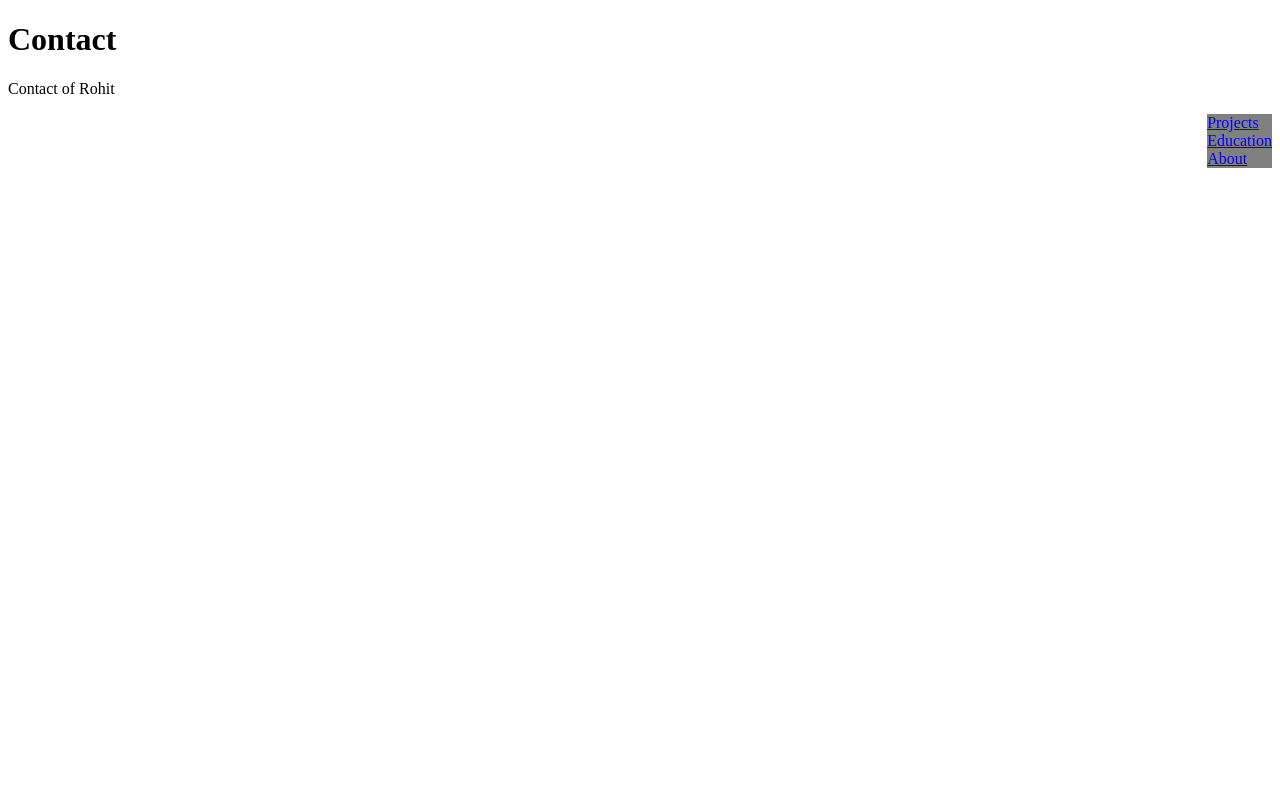
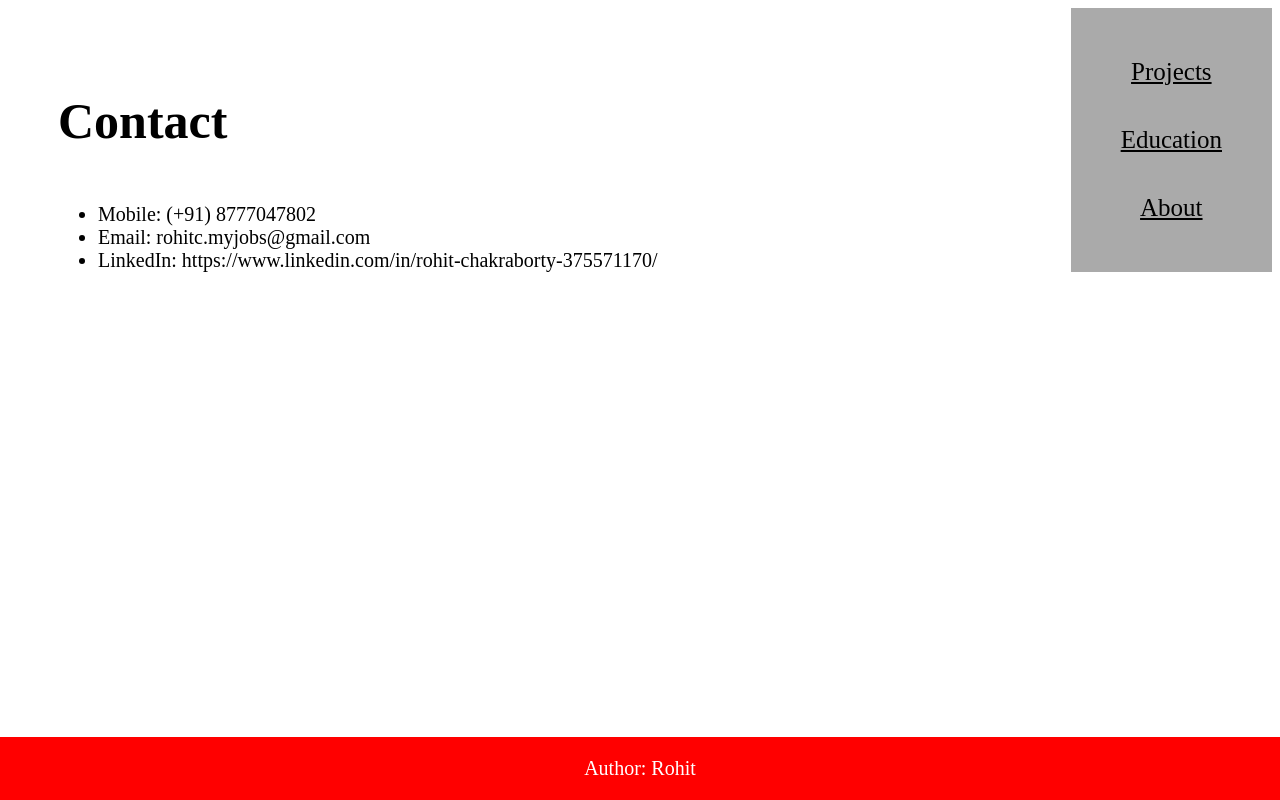
Before and after one commit to ROHIT779/my_website, a plain HTML site: page my_website/pages/contact.html in a window 1280 px wide. Drawn offline with Linux system fonts and the light colour scheme.

Commit message:
added css for contact and projects

```diff
--- a/my_website/css/style-contact.css
+++ b/my_website/css/style-contact.css
@@ -1,17 +1,52 @@
 html{
     height:100%;
 }
-
 body{
+    display: flex;
     background-color: white;
 }
+footer{
+    position: fixed;
+   left: 0;
+   bottom: 0;
+   width: 100%;
+   background-color: red;
+   color: white;
+   text-align: center;
+}
+h1{
+    font-size: 50px;
+}
+h2{
+    font-size: 40px;
+}
+p{
+    font-size: 20px;
+}
 a{
-    color: blue;
+    color: #000000;
+    font-size: 25px;
+}
+ul,li{
+    font-size: 20px;
 }
 .info{
-    background-color: white;
+    display: flex;
+    flex-direction: column;
+    margin-right: auto;
+    margin-bottom: auto;
+    padding: 50px;
 }
 .menu{
-    float: right;
-    background-color: gray;
+    display: flex;
+    flex-direction: column;
+    align-items:center;
+    background-color: #aaaaaa;
+    margin-bottom: auto;
+    margin-left: 40px;
+    padding: 30px;
 }
+.menu div{
+    padding: 20px;
+    flex: 1;
+}
--- a/my_website/css/style-projects.css
+++ b/my_website/css/style-projects.css
@@ -3,15 +3,51 @@ html{
 }
 
 body{
+    display: flex;
     background-color: white;
 }
+footer{
+    position: fixed;
+   left: 0;
+   bottom: 0;
+   width: 100%;
+   background-color: red;
+   color: white;
+   text-align: center;
+}
+h1{
+    font-size: 50px;
+}
+h2{
+    font-size: 40px;
+}
+p{
+    font-size: 20px;
+}
 a{
-    color: blue;
+    color: #000000;
+    font-size: 25px;
+}
+ul,li{
+    font-size: 20px;
 }
 .info{
-    background-color: white;
+    display: flex;
+    flex-direction: column;
+    margin-right: auto;
+    margin-bottom: auto;
+    padding: 50px;
 }
 .menu{
-    float: right;
-    background-color: gray;
+    display: flex;
+    flex-direction: column;
+    align-items:center;
+    background-color: #aaaaaa;
+    margin-bottom: auto;
+    margin-left: 40px;
+    padding: 30px;
 }
+.menu div{
+    padding: 20px;
+    flex: 1;
+}
--- a/my_website/pages/contact.html
+++ b/my_website/pages/contact.html
@@ -9,12 +9,19 @@
     <body>
         <div class="info">
             <h1>Contact</h1>
-            <p>Contact of Rohit</p>
+            <ul>
+                <li>Mobile: (+91) 8777047802</li>
+                <li>Email: rohitc.myjobs@gmail.com</li>
+                <li>LinkedIn: https://www.linkedin.com/in/rohit-chakraborty-375571170/</li>
+            </ul>
         </div>
-        <div class="menu">
-            <a href="./projects.html">Projects</a><br>
-            <a href="./education.html">Education</a><br>
-            <a href="../index.html">About</a>
-        </div>
+        <nav class="menu">
+            <div><a href="./projects.html">Projects</a></div>
+            <div><a href="./education.html">Education</a></div>
+            <div><a href="../index.html">About</a></div>
+        </nav>
+        <footer>
+            <p>Author: Rohit</p>
+        </footer>
     </body>
 </html>
```
Also changed, not shown: my_website/pages/projects.html (+12 -6 lines).
